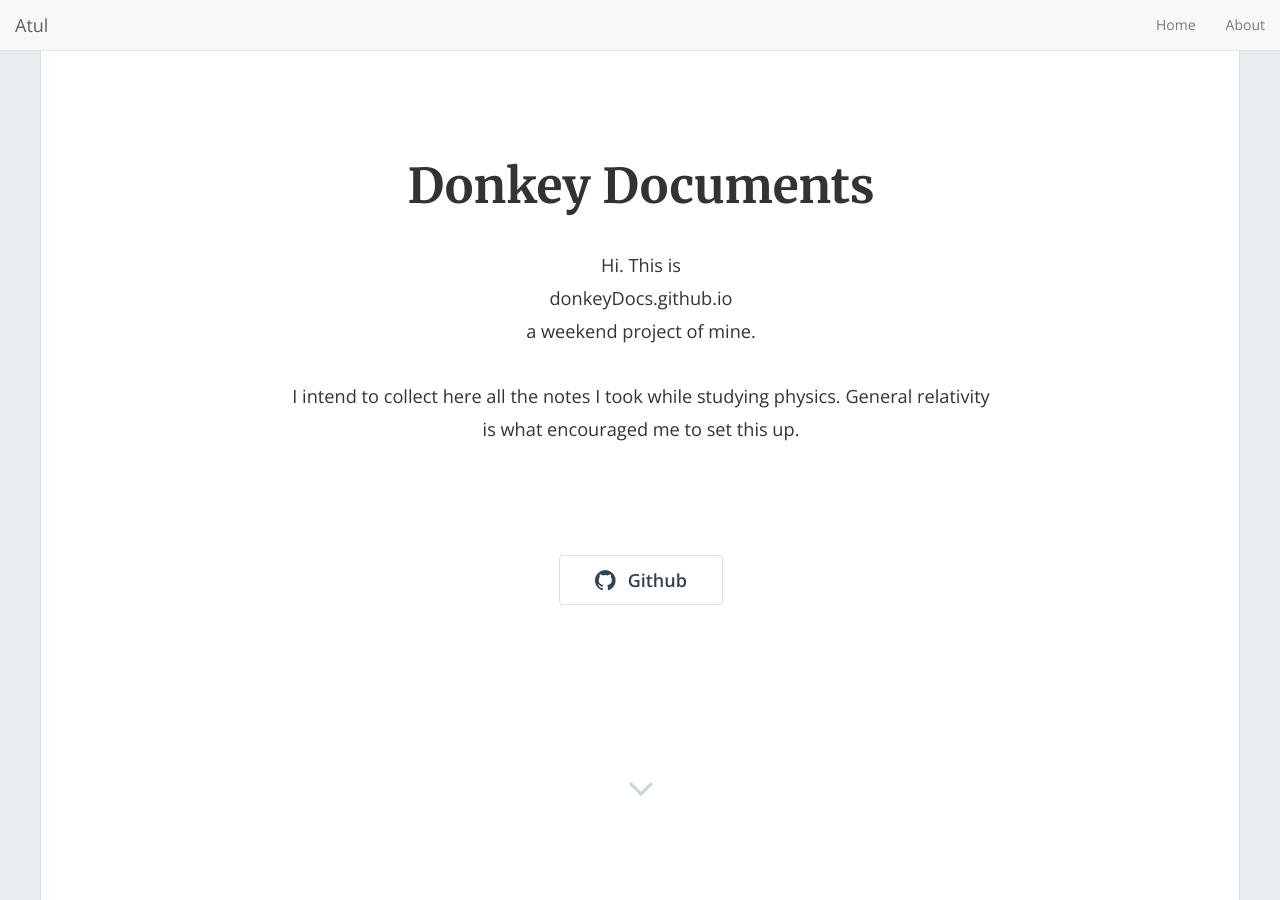
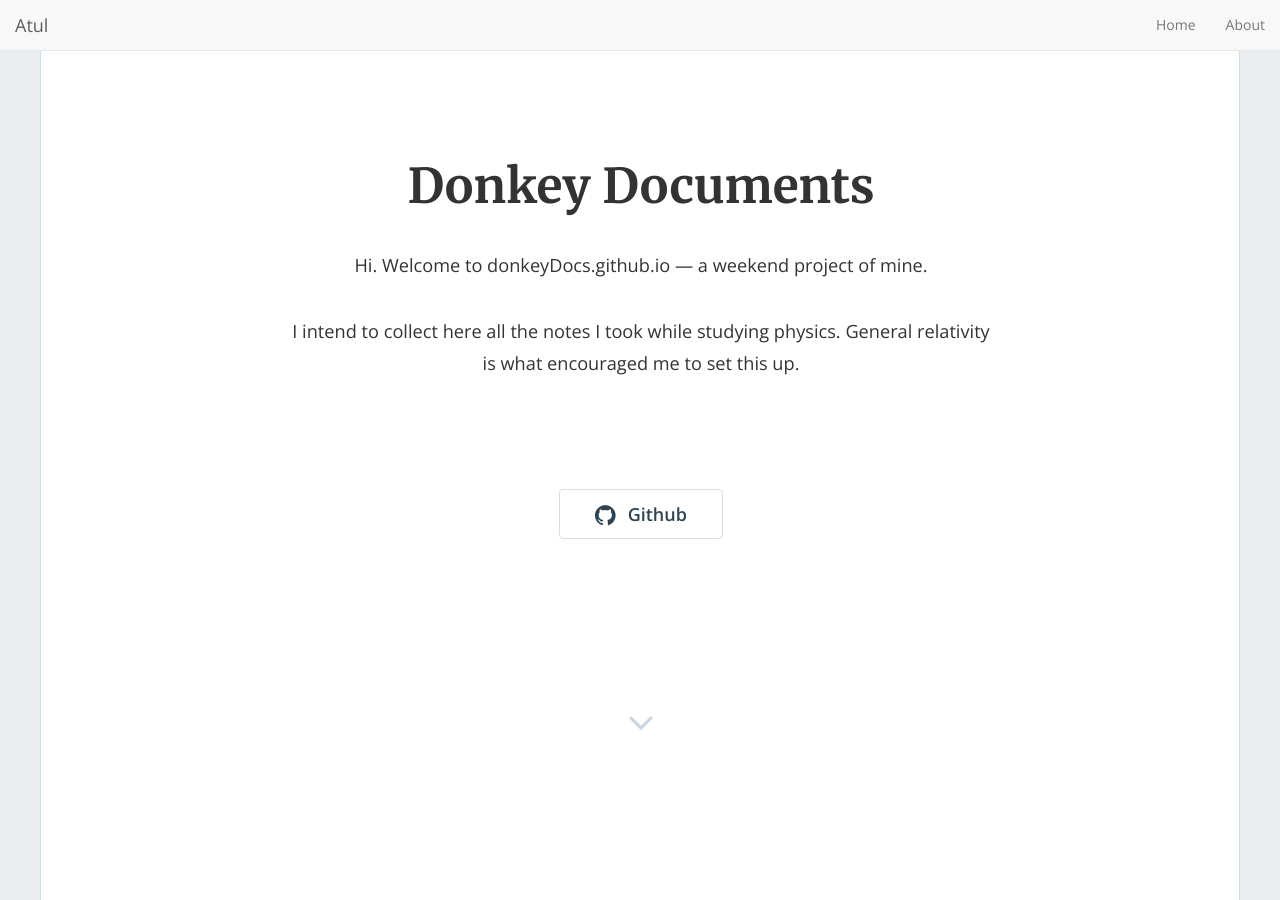
Before and after one commit to donkeyDocs/donkeyDocs.github.io, a Jekyll site: the page built from index.html, in a window 1280 px wide and 900 px high. Built offline with Jekyll 4.4.1, drawn with Linux system fonts in a browser that asks for light colours; nearby versions of some CDN libraries; the list of posts is cut into pages by our own code.

Commit message:
/ ‘_config.yml’

```diff
--- a/_config.yml
+++ b/_config.yml
@@ -15,7 +15,7 @@
 # in the templates via {{ site.myvariable }}.
 title: "Donkey Documents"
 email: 'atul.singh.arora@gmail.com'
-description: "Hi. This is <br/> donkeyDocs.github.io <br/> a weekend project of mine. <br/> <br/> I intend to collect here all the notes I took while studying physics. General relativity is what encouraged me to set this up."
+description: "Hi. Welcome to donkeyDocs.github.io — a weekend project of mine. <br/> <br/> I intend to collect here all the notes I took while studying physics. General relativity is what encouraged me to set this up."
 baseurl: "" # the subpath of your site, e.g. /blog
 url: "http://atulsingharora.github.io/" # the base hostname & protocol for your site, e.g. http://example.com
 twitter_username: ''
```
